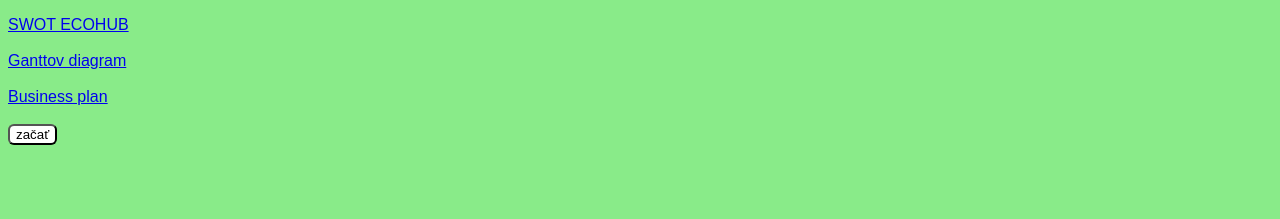
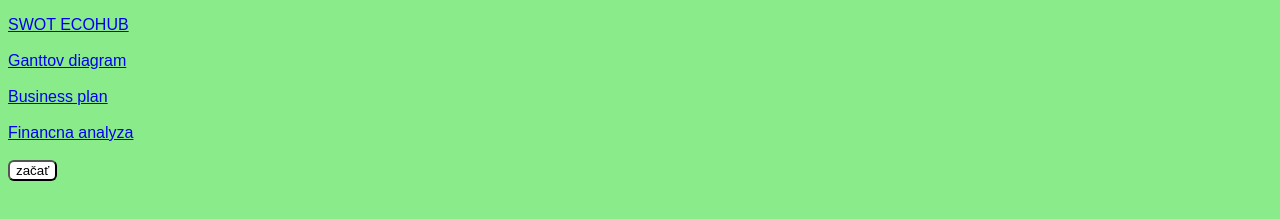
Before and after one commit to xom9s/ecohub, a plain HTML site: page index.html in a window 1280 px wide. Shown: the part 127-346 px from the top of the page. Drawn offline with Linux system fonts and the light colour scheme.

Commit message:
financna analyza

```diff
--- a/index.html
+++ b/index.html
@@ -28,6 +28,7 @@
     <a href="SWOT_ECOHUB.pptx" download>SWOT ECOHUB</a><br /><br />
     <a href="Ganttov_diagram.gantt" download>Ganttov diagram</a><br /><br />
     <a href="business_plan.docx" download>Business plan</a><br /><br />
+    <a href="financna_analyza.txt" download>Financna analyza</a><br /><br />
 
     <button id="dotaznikButton">začať</button>
 
```
Also changed, not shown: financna_analyza.txt (added).
